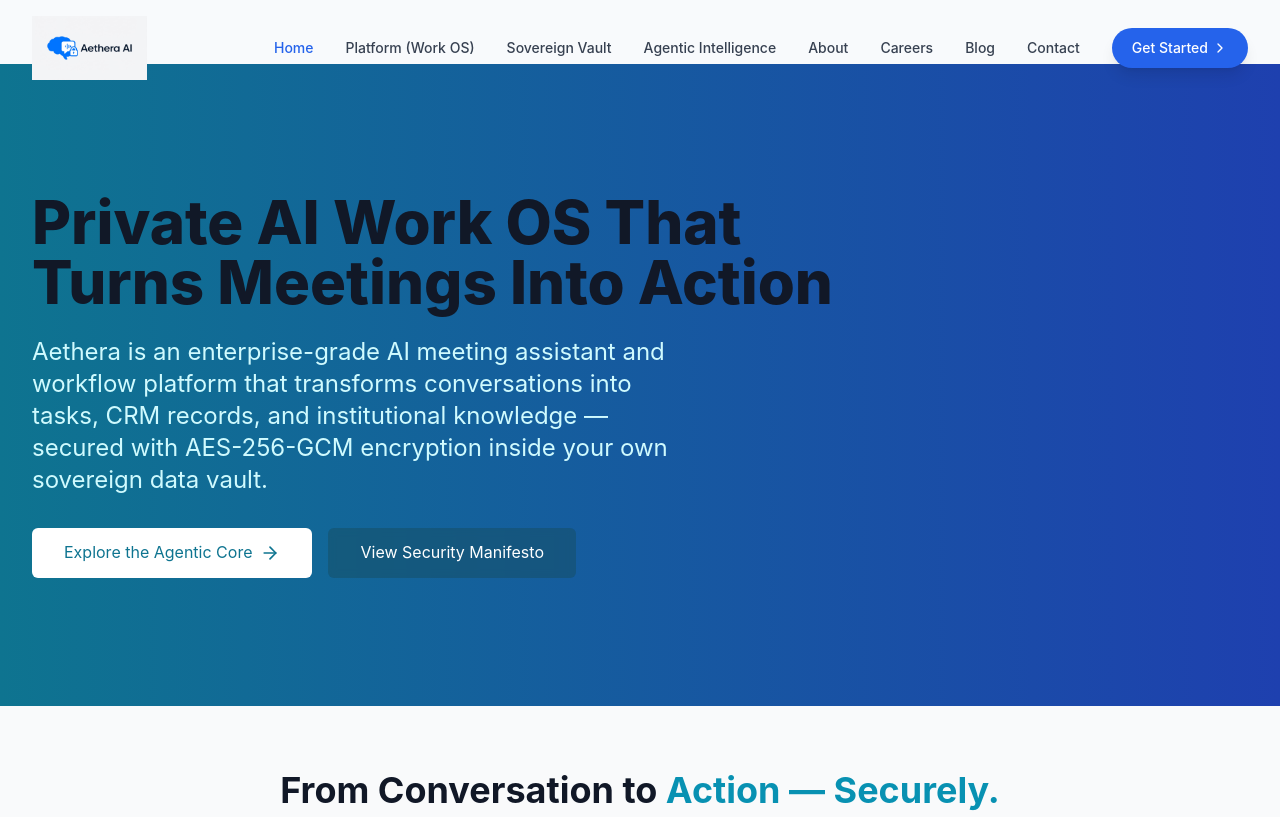
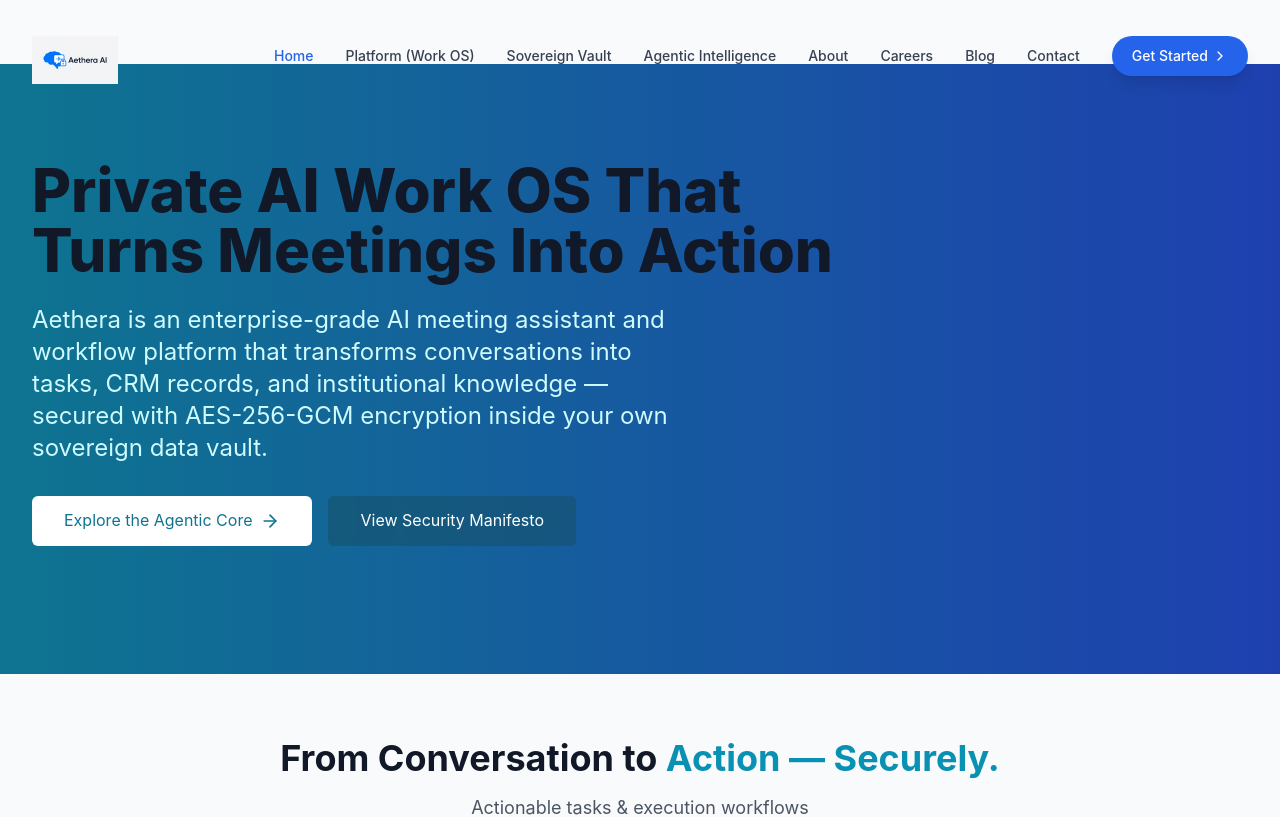
Before and after one commit to CSUJAY/Website, a React (Vite) app in the folder Aethera-main/: page / in a window 1280 px wide. Shown: the top 817 px of the page. Built offline with nearby package versions, Linux system fonts and the light colour scheme.

Commit message:
update changes

```diff
--- a/Aethera-main/package.json
+++ b/Aethera-main/package.json
@@ -12,6 +12,7 @@
     "start": "node server.js"
   },
   "dependencies": {
+    "@vercel/analytics": "^1.6.1",
     "clsx": "^2.1.1",
     "dotenv": "^17.2.3",
     "express": "^5.2.1",
--- a/Aethera-main/src/App.jsx
+++ b/Aethera-main/src/App.jsx
@@ -2,6 +2,7 @@
 import Navbar from './components/Navbar';
 import Footer from './components/Footer';
 import ScrollToTop from './components/ScrollToTop';
+import { Analytics } from '@vercel/analytics/react';
 
 // Pages
 import Home from './pages/Home';
--- a/Aethera-main/src/components/Navbar.jsx
+++ b/Aethera-main/src/components/Navbar.jsx
@@ -3,7 +3,7 @@
 import { Menu, X, ChevronRight } from 'lucide-react';
 
 // Import logo from assets folder
-import AetheraAILogo from '../assets/Logo.png'; // Adjust path if Navbar.jsx is in Pages
+import AetheraAILogo from '../assets/Logo.png';
 
 const Navbar = () => {
   const [isOpen, setIsOpen] = useState(false);
@@ -12,6 +12,7 @@
 
   useEffect(() => {
     const handleScroll = () => {
+      // Check if scroll is greater than 20 pixels
       setIsScrolled(window.scrollY > 20);
     };
     window.addEventListener('scroll', handleScroll);
@@ -19,6 +20,7 @@
   }, []);
 
   useEffect(() => {
+    // Close the mobile menu when the route changes
     setIsOpen(false);
   }, [location]);
 
@@ -36,17 +38,20 @@
   return (
     <nav
       className={`fixed w-full z-50 transition-all duration-300 ${
-        isScrolled ? 'bg-white/90 backdrop-blur-md shadow-md py-2' : 'bg-transparent py-4'
+        // 1. Increased vertical padding for the initial state (py-6)
+        isScrolled ? 'bg-white/90 backdrop-blur-md shadow-md py-2' : 'bg-transparent py-6'
       }`}
     >
       <div className="max-w-7xl mx-auto px-4 sm:px-6 lg:px-8">
         <div className="flex justify-between items-center h-16">
-          {/* Logo */}
-          <Link to="/" className="flex items-center">
+          {/* Logo - Final Adjustment for Alignment */}
+          {/* 3. Added pt-2 to visually nudge the logo down 8px */}
+          <Link to="/" className="flex items-center pt-2">
             <img
               src={AetheraAILogo}
               alt="Aethera AI Logo"
-              className="h-12 w-auto md:h-14 lg:h-16" // Bigger and responsive logo
+              // 2. Reduced max height to ensure it fits (h-8/h-10/h-12)
+              className="h-8 w-auto md:h-10 lg:h-12"
             />
           </Link>
 
--- a/Aethera-main/src/pages/Home.jsx
+++ b/Aethera-main/src/pages/Home.jsx
@@ -33,7 +33,11 @@
       <section className="relative bg-gradient-to-r from-cyan-700 to-blue-800 text-white overflow-hidden">
         <div className="absolute inset-0 bg-grid-white/[0.05] bg-[size:20px_20px] z-0" />
 
-        <div className="max-w-7xl mx-auto px-4 sm:px-6 lg:px-8 py-32 relative z-10">
+        <div
+          // FIX APPLIED HERE: Added pt-20 (or pt-24) to push the content down
+          // to make space for the fixed navbar.
+          className="max-w-7xl mx-auto px-4 sm:px-6 lg:px-8 pt-24 pb-32 relative z-10"
+        >
           <div className="lg:w-2/3">
             <h1 className="text-4xl md:text-6xl font-extrabold leading-tight mb-6">
               Private AI Work OS That Turns Meetings Into Action
```
Also changed, not shown: 1 other file (tests, documents, lock files or other folders).
